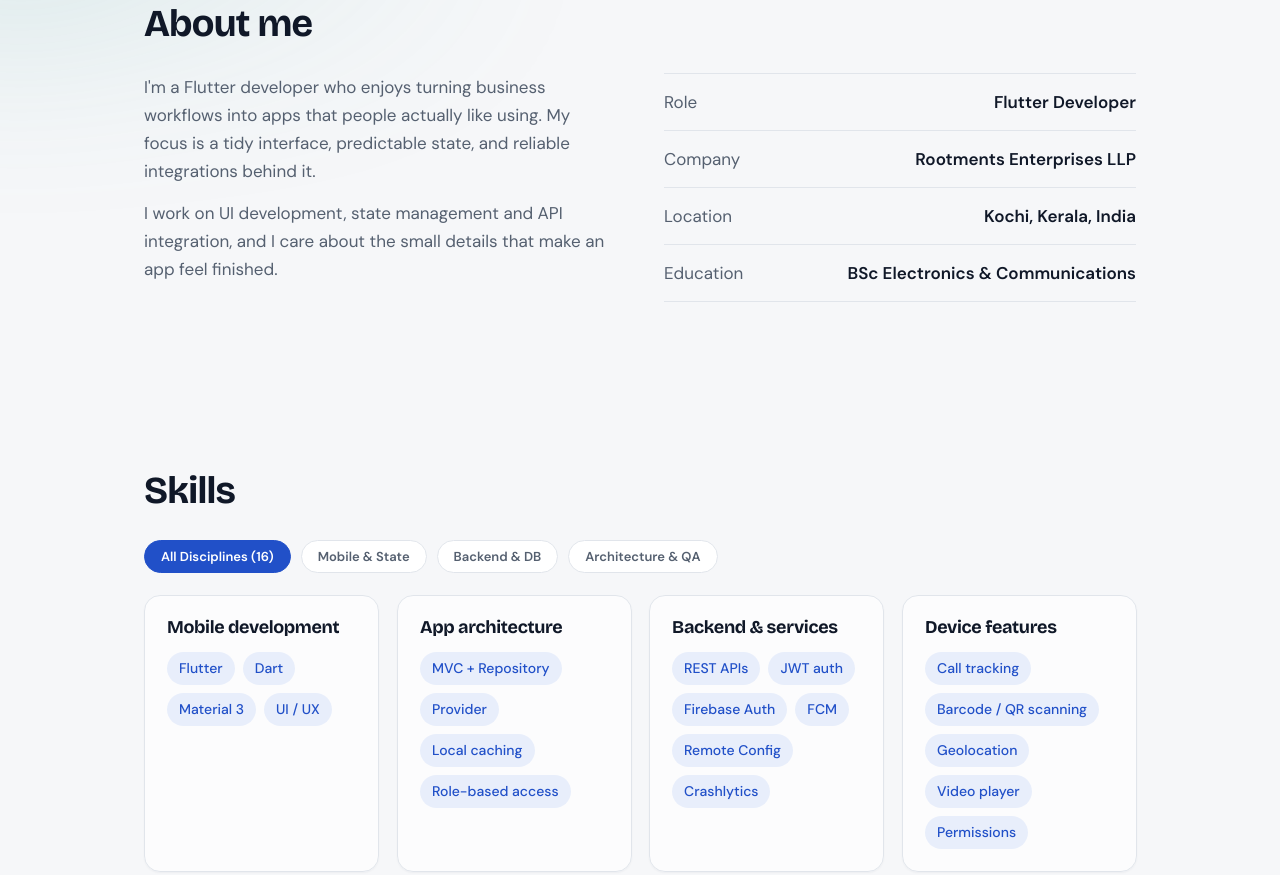
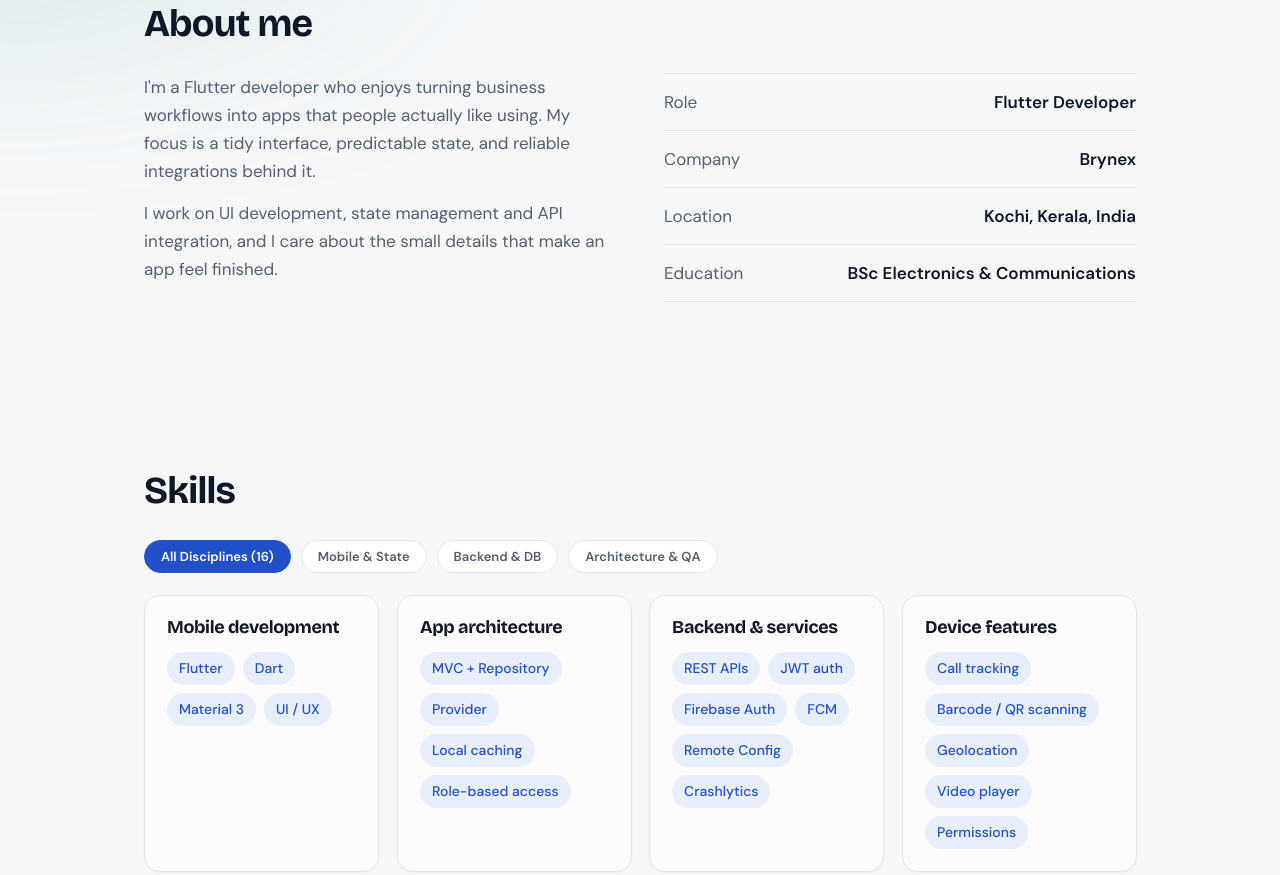
Before and after one commit to parvathyAM/flutter-portfolio, a website: page index.html in a window 1280 px wide. Shown: the part 849-1724 px from the top of the page. Drawn offline with nearby package versions, Linux system fonts and the light colour scheme.

Commit message:
Update company name from Rootments to Brynex with website links

```diff
--- a/index.html
+++ b/index.html
@@ -1299,7 +1299,7 @@ select.exp-field { appearance: none; }
 </div>
 <ul class="facts">
 <li><span>Role</span><b>Flutter Developer</b></li>
-<li><span>Company</span><b>Rootments Enterprises LLP</b></li>
+<li><span>Company</span><b><a href="https://www.brynex.com" target="_blank" rel="noopener" style="color:inherit;text-decoration:none">Brynex</a></b></li>
 <li><span>Location</span><b>Kochi, Kerala, India</b></li>
 <li><span>Education</span><b>BSc Electronics &amp; Communications</b></li>
 </ul>
@@ -1353,7 +1353,7 @@ select.exp-field { appearance: none; }
 <div>
 <h3>Retail Walk-in, Operations &amp; Staff LMS App</h3>
 <p class="sub">In-store showroom foot-traffic tracking, barcode inventory lookup &amp; employee training platform</p>
-<p>An enterprise in-store operations app built for showroom floor associates and store managers at Rootments. It digitizes customer showroom visits, enables instant camera/barcode price and inventory checks, manages daily operational tasks, and provides video-based staff upskilling courses.</p>
+<p>An enterprise in-store operations app built for showroom floor associates and store managers at <a href="https://www.brynex.com" target="_blank" rel="noopener" style="color:var(--blue)">Brynex</a>. It digitizes customer showroom visits, enables instant camera/barcode price and inventory checks, manages daily operational tasks, and provides video-based staff upskilling courses.</p>
 <ul>
 <li><b>Showroom Walk-in Engine</b>: Fast digital logging of visitor counts, interest categories, budget tiers, and consultation notes across store clusters.</li>
 <li><b>In-Store Barcode Item Checker</b>: Built-in camera and barcode scanner retrieving instant product specs, live pricing, and cross-branch stock levels right in front of customers.</li>
@@ -1577,7 +1577,7 @@ select.exp-field { appearance: none; }
 <div class="star-box">
 <div class="star-item">
   <b>Situation:</b>
-  <p>Rootments retail showrooms required an in-store mobile solution to track customer walk-ins, speed up floor item price checks, manage team tasks, and continuously train sales staff across branches.</p>
+  <p><a href="https://www.brynex.com" target="_blank" rel="noopener" style="color:var(--blue)">Brynex</a> retail showrooms required an in-store mobile solution to track customer walk-ins, speed up floor item price checks, manage team tasks, and continuously train sales staff across branches.</p>
 </div>
 <div class="star-item">
   <b>Task:</b>
@@ -1694,7 +1694,7 @@ select.exp-field { appearance: none; }
 <div class="tl stagger-group">
 <div>
   <h3>Flutter Developer</h3>
-  <small>Rootments Enterprises LLP · Ernakulam, Kerala · October 2025 to Present</small>
+  <small><a href="https://www.brynex.com" target="_blank" rel="noopener" style="color:inherit;font-weight:600">Brynex</a> · Ernakulam, Kerala · October 2025 to Present</small>
   <p>Build and maintain cross-platform Flutter business applications for Android and iOS. Design responsive UI screens, integrate REST APIs with backend services, develop CRM modules (lead tracking, dashboards, call logs), implement user authentication, and optimize production performance.</p>
 </div>
 <div>
```
